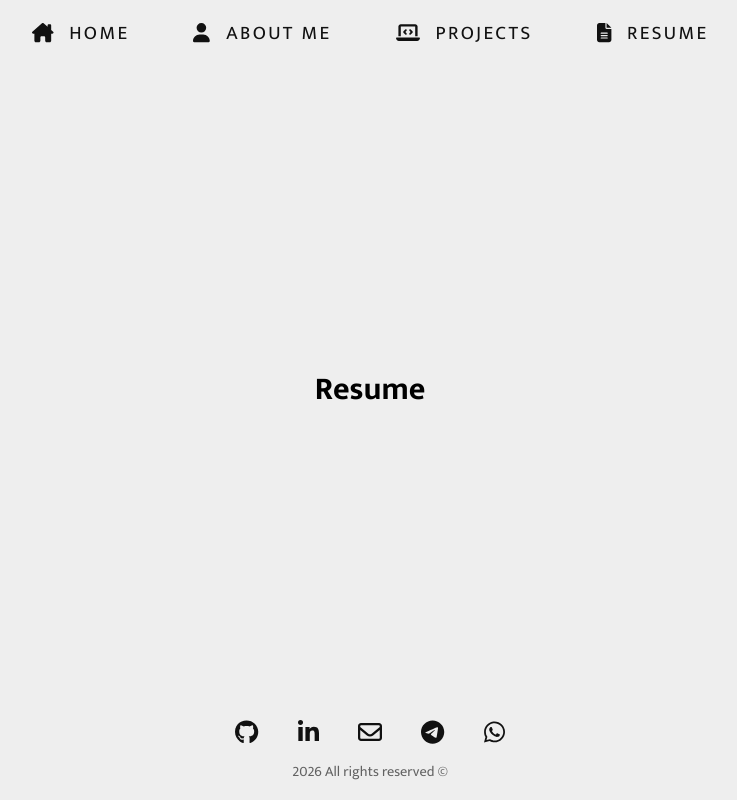
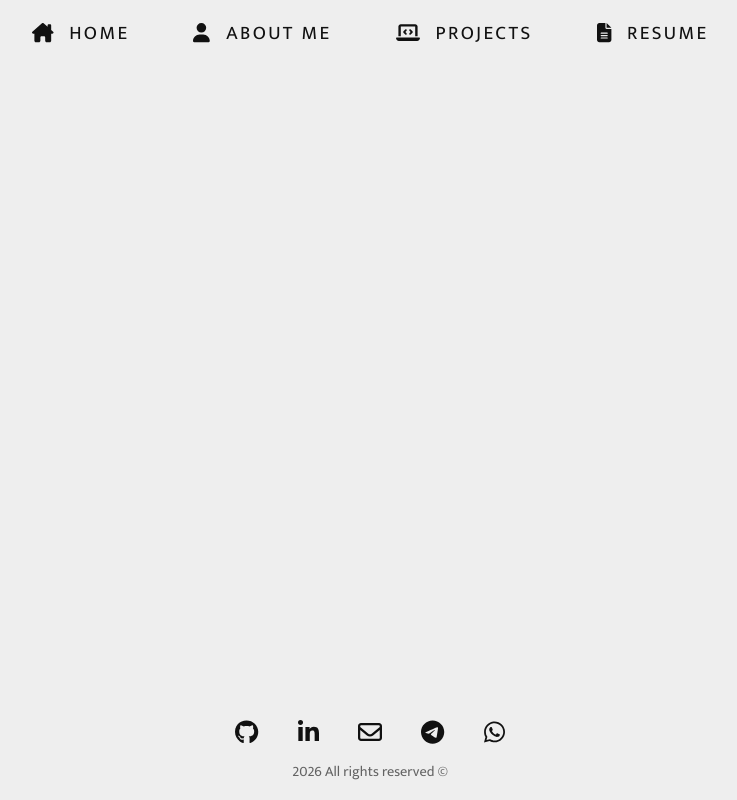
Before and after one commit to ramireznicc/portfolio, a React (Create React App) app: page /resume in a window 1280 px wide. Shown: the whole page, without its empty margins (270-1007 px from the left). Built offline with nearby package versions, Linux system fonts and the light colour scheme.

Commit message:
[feature] implement resume section

```diff
--- a/src/components/subtitle/Subtitle.css
+++ b/src/components/subtitle/Subtitle.css
@@ -4,7 +4,6 @@
   color: var(--text-secondary);
   animation: bounceInUp;
   animation-duration: 1.5s;
-  overflow: hidden;
 }
 
 @media (min-width: 768px) {
--- a/src/pages/about/About.css
+++ b/src/pages/about/About.css
@@ -37,7 +37,6 @@
     height: fit-content;
     gap: 1.8rem;
     padding: 2rem 4rem;
-    overflow: hidden;
   }
   .about-item {
     gap: 2rem;
--- /dev/null
+++ b/src/pages/resume/Resume.css
@@ -0,0 +1,16 @@
+.resume {
+  height: 524px;
+  width: 380px;
+  border-radius: 22px;
+  animation: bounceInDown;
+  animation-duration: 1.3s;
+}
+
+@media (min-width: 768px) {
+  .resume {
+    height: 600px;
+    width: 800px;
+    animation: bounceInLeft;
+    animation-duration: 1.5s;
+  }
+}
--- a/src/pages/resume/Resume.jsx
+++ b/src/pages/resume/Resume.jsx
@@ -1,7 +1,14 @@
+import "./Resume.css";
+
 const Resume = () => {
   return (
-    <div>
-      <h1>Resume</h1>
+    <div className="container">
+      <iframe
+        title="resume"
+        src="https://drive.google.com/file/d/113-jqlah5MXG6BeaTpf0JJ0p6wfcx0SR/preview"
+        frameborder="0"
+        className="resume"
+      />
     </div>
   );
 };
```
